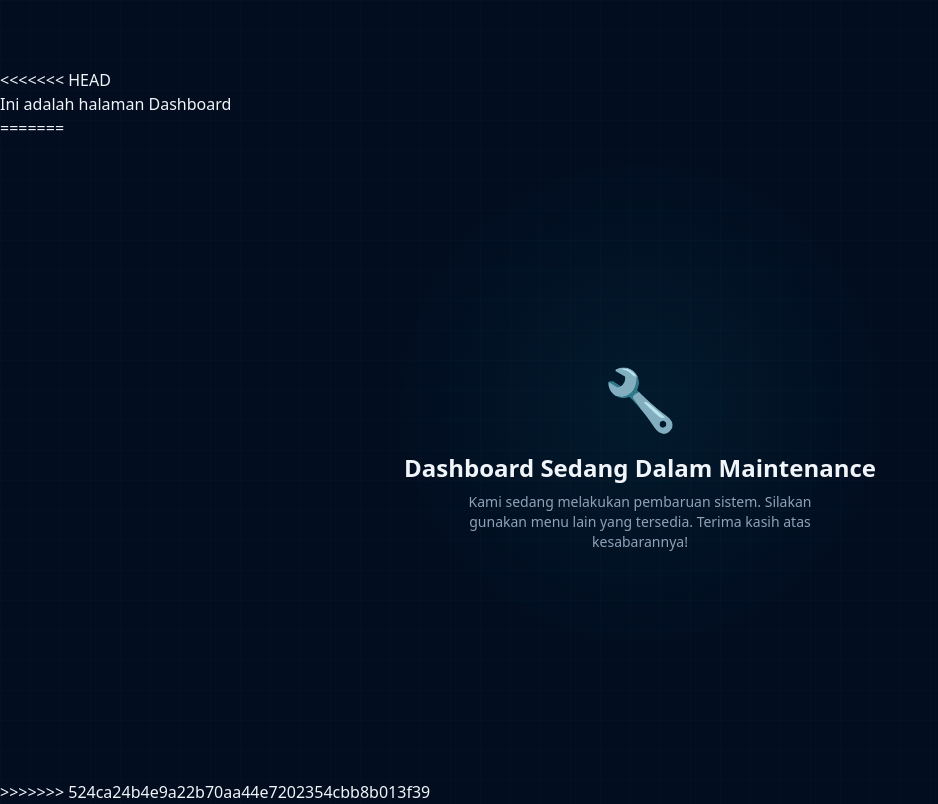
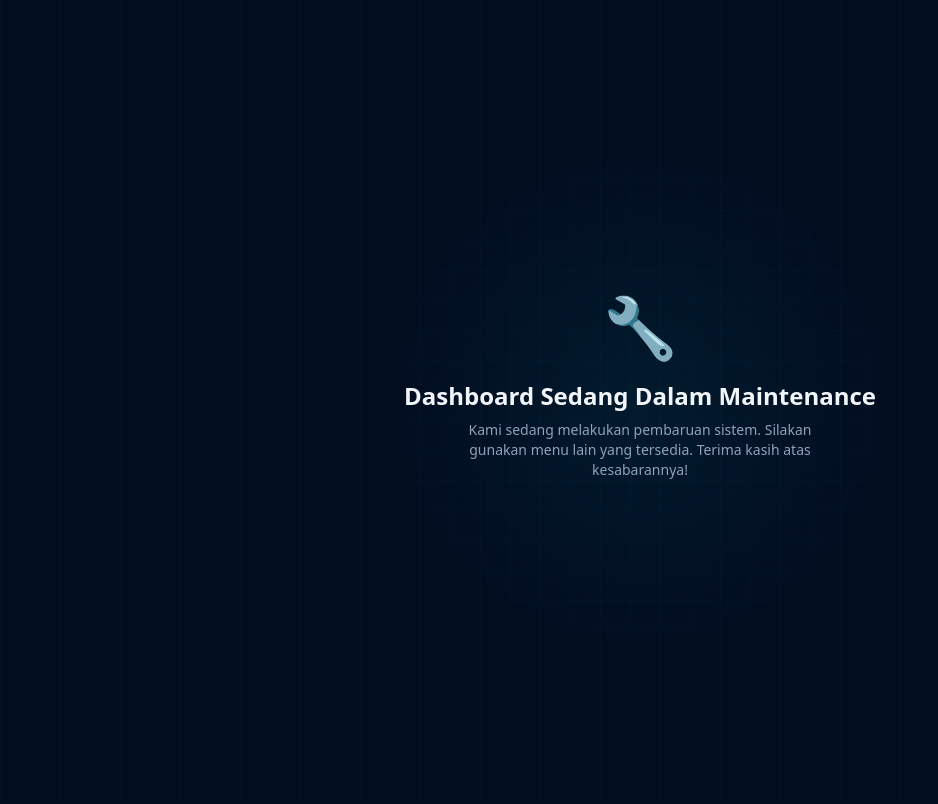
Before and after one commit to irfaankw/RondaDigital, a Django app: template dashboard_rt/templates/dashboard_rt/dashboard.html in a window 1280 px wide. Shown: the whole page, without its empty margins (0-938 px from the left). After the commit the page ends 541 px from the top, so only its background shows below. Run offline with Django 5.2, Linux system fonts and the light colour scheme; the template is opened without the code that fills it, so the values that code supplies are empty; style sheets or scripts are compiled from the project's sources.

Commit message:
Update halaman dashboard menjadi status maintenance di main

```diff
--- a/dashboard_rt/templates/dashboard_rt/dashboard.html
+++ b/dashboard_rt/templates/dashboard_rt/dashboard.html
@@ -1,15 +1,9 @@
 {% extends "base.html" %}
 
 {% block content %}
-<<<<<<< HEAD
-
-<h1>Ini adalah halaman Dashboard</h1>
-
-=======
 <div class="min-h-[80vh] flex flex-col items-center justify-center text-center px-6">
   <div class="text-6xl mb-6">🔧</div>
   <h1 class="text-2xl font-bold text-slate-100 mb-2">Dashboard Sedang Dalam Maintenance</h1>
   <p class="text-slate-400 text-sm max-w-sm">Kami sedang melakukan pembaruan sistem. Silakan gunakan menu lain yang tersedia. Terima kasih atas kesabarannya!</p>
 </div>
->>>>>>> 524ca24b4e9a22b70aa44e7202354cbb8b013f39
 {% endblock content %}
```
